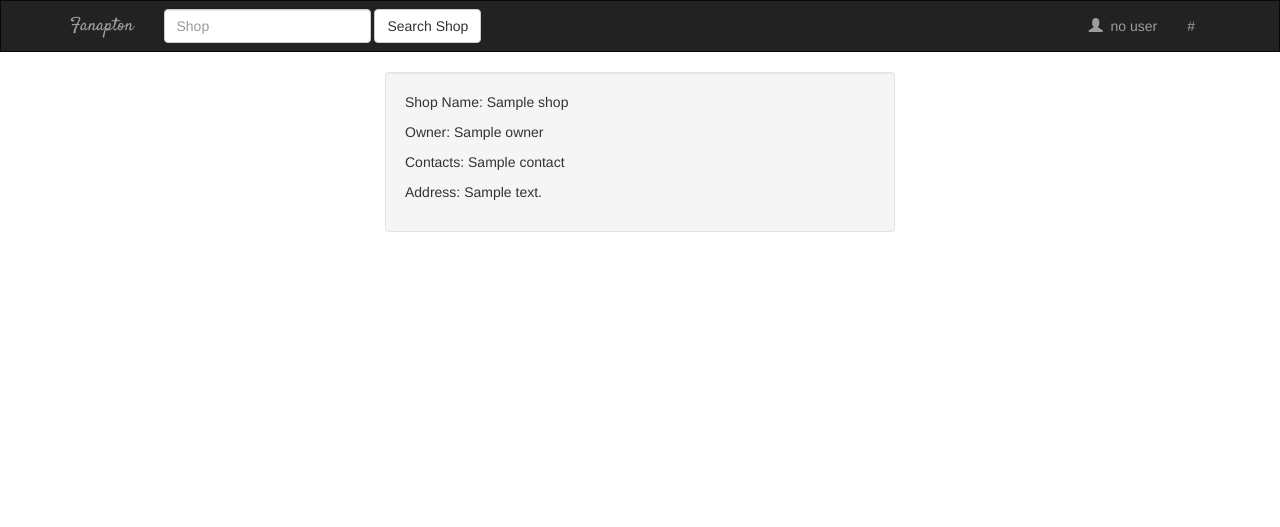
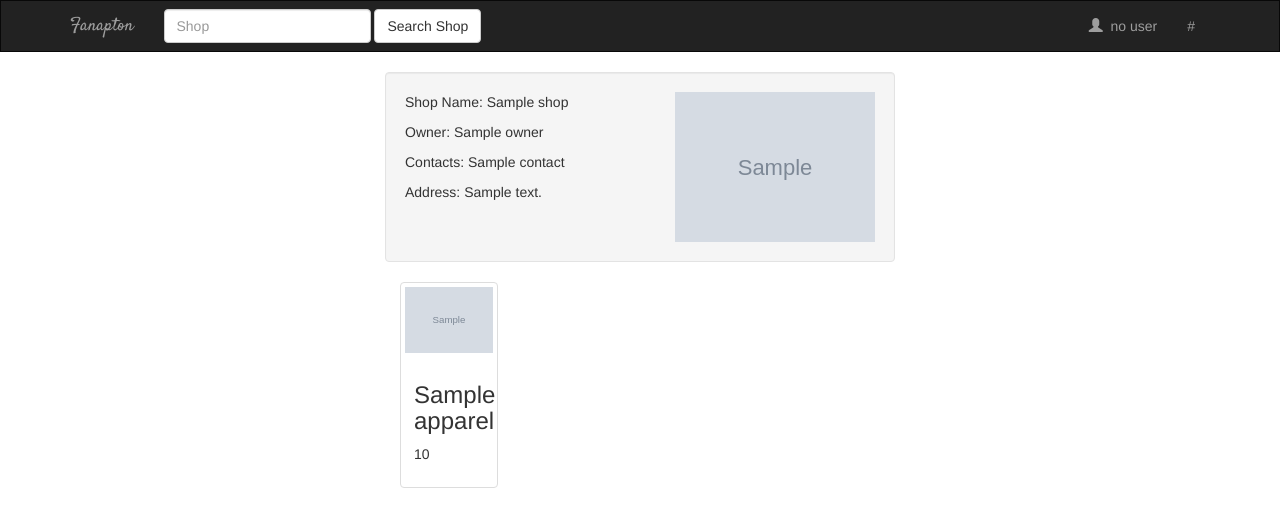
Before and after one commit to riidatibula/Fanapton, a Python web app: template templates/shopDetails.html in a window 1280 px wide. Shown: the top 527 px of the page. Run offline with Jinja, Linux system fonts and the light colour scheme; the template is opened without the code that fills it: most values are stand-ins (such as "Sample title", 1, 10 or a date in 2020); grey boxes marked "Sample" are stand-in pictures; some libraries are stand-ins or nearby versions.

Commit message:
added apparels option

```diff
--- a/templates/shopDetails.html
+++ b/templates/shopDetails.html
@@ -13,7 +13,8 @@
 
 {% block body %}
 	<div class="col-lg-6 col-lg-offset-3">
-		<div class="well">
+		<div class="well clearfix">
+			<div class="pull-left">
 				<p>Shop Name: {{ shop.name }}</p>
 				<p>Owner: {{ shop.owner}}</p>
 				<p>Contacts:
@@ -27,7 +28,26 @@
 					{% endfor %}
 				</p>
 			</div>
-		{% if user %}
+			<p><img src="{{ shop.image }}" class="cover_image pull-right"></p>
+		</div>
+
+		{% if shop.apparels %}
+			{% for apparel in shop.apparels %}
+				<div class="col-sm-5 col-md-3">
+			    	<div class="thumbnail">
+				      <img src="{{ apparel.image }}" alt="cover_image">
+				      <div class="caption">
+				      	<h3>{{ apparel.name}}</h3>
+				      	<p>{{ apparel.price }}</p>
+				      </div>
+			    	</div>
+			  	</div>
+			{% endfor %}
+		{% else %}
+			<p>No apparels yet</p>
+		{% endif %}
+
+		{% if user.email() == 'rIIdatibula@gmail.com' %}
 			<form method="POST" action="/deleteShop/{{ shop.key.urlsafe() }}">
 				<div class="pull-right">
 					<button type="submit" class="btn btn-danger btn-sm">Remove</button>
@@ -38,6 +58,11 @@
 					<button type="submit" class="btn btn-success btn-sm">Edit Shop</button>
 				</div>
 			</form>
+			<form method="POST" action="#">
+				<div class="pull-right">
+					<button type="submit" class="btn btn-primary btn-sm">Add Apparel</button>
+				</div>
+			</form>
 		{% endif %}
 	</div>
 
--- a/templates/static/style.css
+++ b/templates/static/style.css
@@ -14,3 +14,8 @@
 	margin-left: 100px;
 	margin-right: 100px;
 }
+
+.cover_image{
+	max-height: 200px;
+	max-width: 200px;
+}
```
Lines whose indentation alone changed are shown as unchanged.
